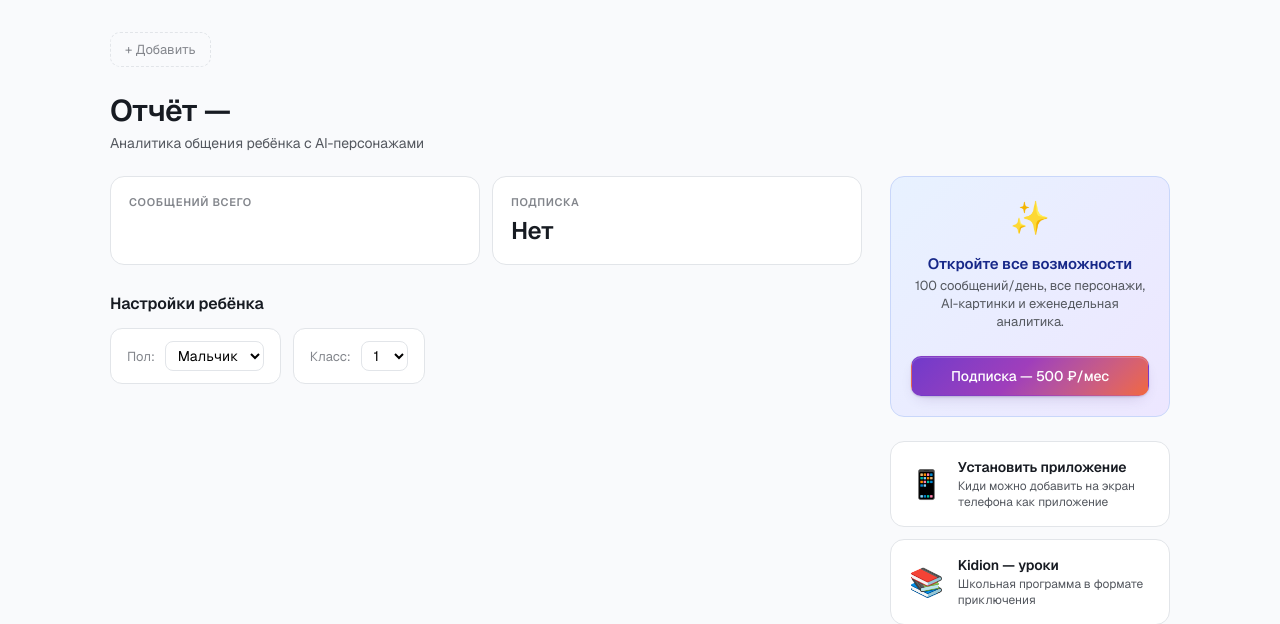
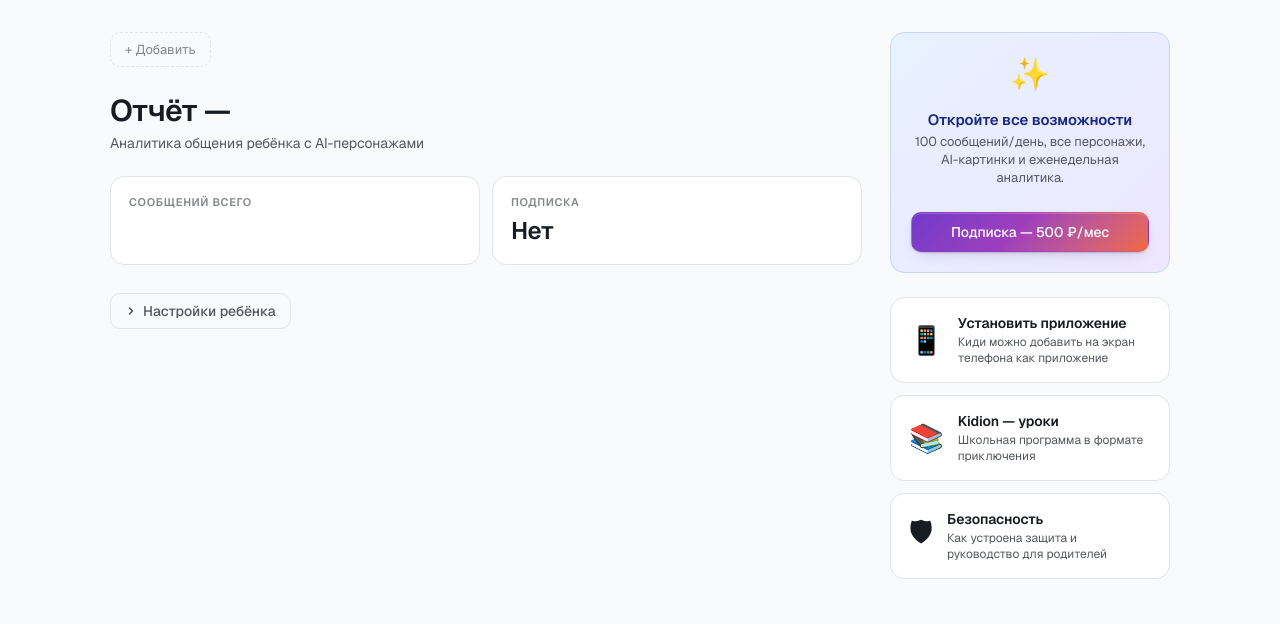
Before and after one commit to kotyadji-coder/kidion, a FastAPI app: template templates/chat/report.html in a window 1280 px wide. Shown: the part 73-697 px from the top of the page. After the commit the page ends 652 px from the top, so only its background shows below. Run offline with FastAPI, Linux system fonts and the light colour scheme; the template is opened without the code that fills it, so the values that code supplies are empty.

Commit message:
UI: report page — right column aligned to top, collapsible settings
- Grid starts at top level (children picker inside left column)
- Right banners column aligned with children picker
- Settings collapsed by default, expand on click with arrow rotation

Co-Authored-By: Claude Opus 4.6 (1M context) <noreply@anthropic.com>

```diff
--- a/templates/chat/report.html
+++ b/templates/chat/report.html
@@ -95,6 +95,16 @@
   .rpt-add-form input { flex: 1; min-width: 120px; }
   .rpt-add-form select { width: 90px; appearance: auto; }
 
+  .rpt-settings-toggle {
+    display: inline-flex; align-items: center; gap: 6px;
+    background: none; border: 1px solid var(--border); border-radius: 10px;
+    padding: 8px 14px; font-size: 14px; font-weight: 500; font-family: var(--font);
+    color: var(--text-2); cursor: pointer; transition: background .1s, color .1s;
+  }
+  .rpt-settings-toggle:hover { background: var(--surface-2); color: var(--text); }
+  .rpt-settings-toggle.is-open .rpt-settings-arrow { transform: rotate(90deg); }
+  .rpt-settings-arrow { transition: transform .15s; }
+
   .rpt-right {
     display: flex; flex-direction: column; gap: 12px;
   }
@@ -128,6 +138,10 @@
   </nav>
 
   <div class="rpt-page">
+    <div class="rpt-grid">
+    <!-- Left column: main content -->
+    <div class="rpt-left">
+
     <!-- Child switcher -->
     <div class="rpt-children">
       {% for c in children %}
@@ -162,10 +176,6 @@
       {% endif %}
     </div>
 
-    <div class="rpt-grid">
-    <!-- Left column: main content -->
-    <div class="rpt-left">
-
     <div class="rpt-stats">
       <div class="rpt-stat">
         <p class="rpt-stat-label">Сообщений всего</p>
@@ -180,10 +190,14 @@
       </div>
     </div>
 
-    <!-- Child settings -->
+    <!-- Child settings (collapsible) -->
     <div class="rpt-section">
-      <h2 class="rpt-section-h">Настройки ребёнка</h2>
-      <div style="display:flex; gap:12px; flex-wrap:wrap; align-items:center;">
+      <button class="rpt-settings-toggle" id="btn-toggle-settings">
+        <svg class="rpt-settings-arrow" width="12" height="12" viewBox="0 0 12 12" fill="none"><path d="M4.5 3l3 3-3 3" stroke="currentColor" stroke-width="1.6" stroke-linecap="round" stroke-linejoin="round"/></svg>
+        Настройки ребёнка
+      </button>
+      <div class="rpt-settings-body" id="settings-body" style="display:none;">
+        <div style="display:flex; gap:12px; flex-wrap:wrap; align-items:center; margin-top:12px;">
           <div style="background:var(--surface); border:1px solid var(--border); border-radius:12px; padding:12px 16px; display:flex; align-items:center; gap:10px;">
             <span style="font-size:13px; color:var(--text-3);">Пол:</span>
             <select id="child-gender" style="font-family:var(--font); font-size:14px; padding:4px 8px; border:1px solid var(--border); border-radius:8px; background:var(--surface); appearance:auto;">
@@ -200,6 +214,7 @@
               {% endfor %}
             </select>
             <span id="grade-saved" style="font-size:12px; color:oklch(0.45 0.15 158); display:none;">Сохранено</span>
+          </div>
         </div>
       </div>
     </div>
@@ -287,6 +302,14 @@
 </div>
 
 <script>
+// Settings toggle
+document.getElementById('btn-toggle-settings').addEventListener('click', function() {
+  var body = document.getElementById('settings-body');
+  var open = body.style.display !== 'none';
+  body.style.display = open ? 'none' : '';
+  this.classList.toggle('is-open', !open);
+});
+
 // Gender save
 document.getElementById('child-gender').addEventListener('change', async function() {
   var saved = document.getElementById('gender-saved');
```
Lines whose indentation alone changed are shown as unchanged.
